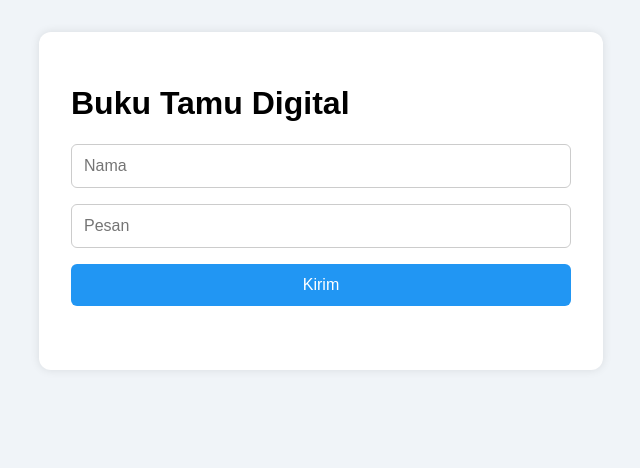
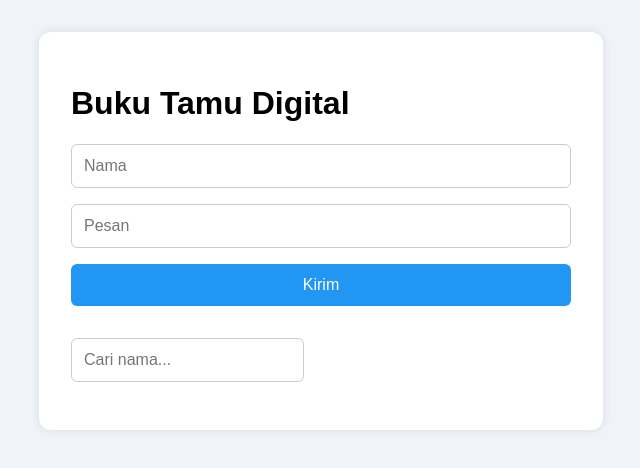
Before and after one commit to ekosetyoup/buku-tamu, a plain HTML site: page index.html in a window 1280 px wide. Shown: the whole page, without its empty margins (319-959 px from the left). Drawn offline with Linux system fonts and the light colour scheme; no server answers.

Commit message:
Update index.html
penambahan RUDS

```diff
--- a/index.html
+++ b/index.html
@@ -16,6 +16,8 @@
       <button type="submit">Kirim</button>
     </form>
 
+    <input type="text" id="cariNama" placeholder="Cari nama..." />
+
     <ul id="daftarTamu"></ul>
   </main>
 
```
